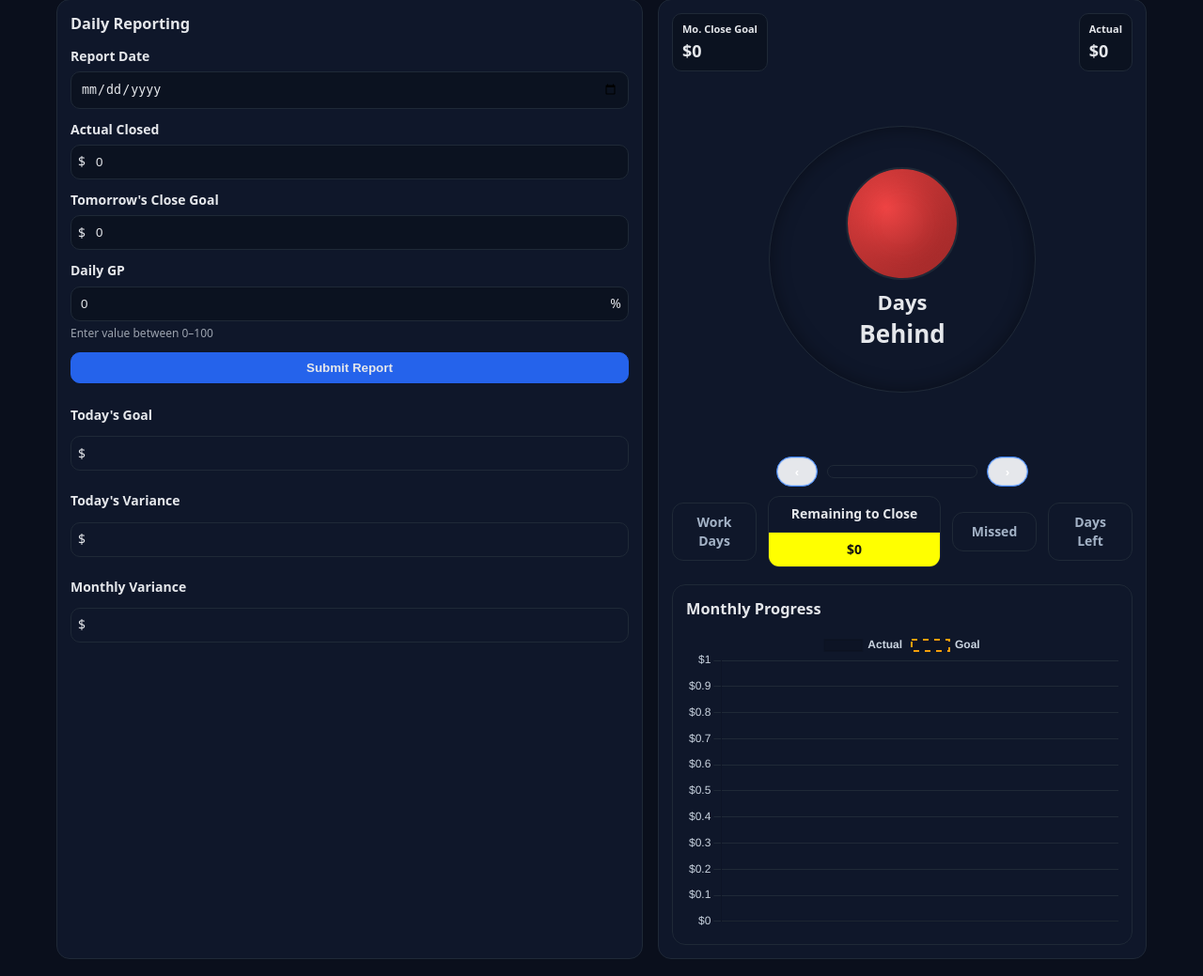
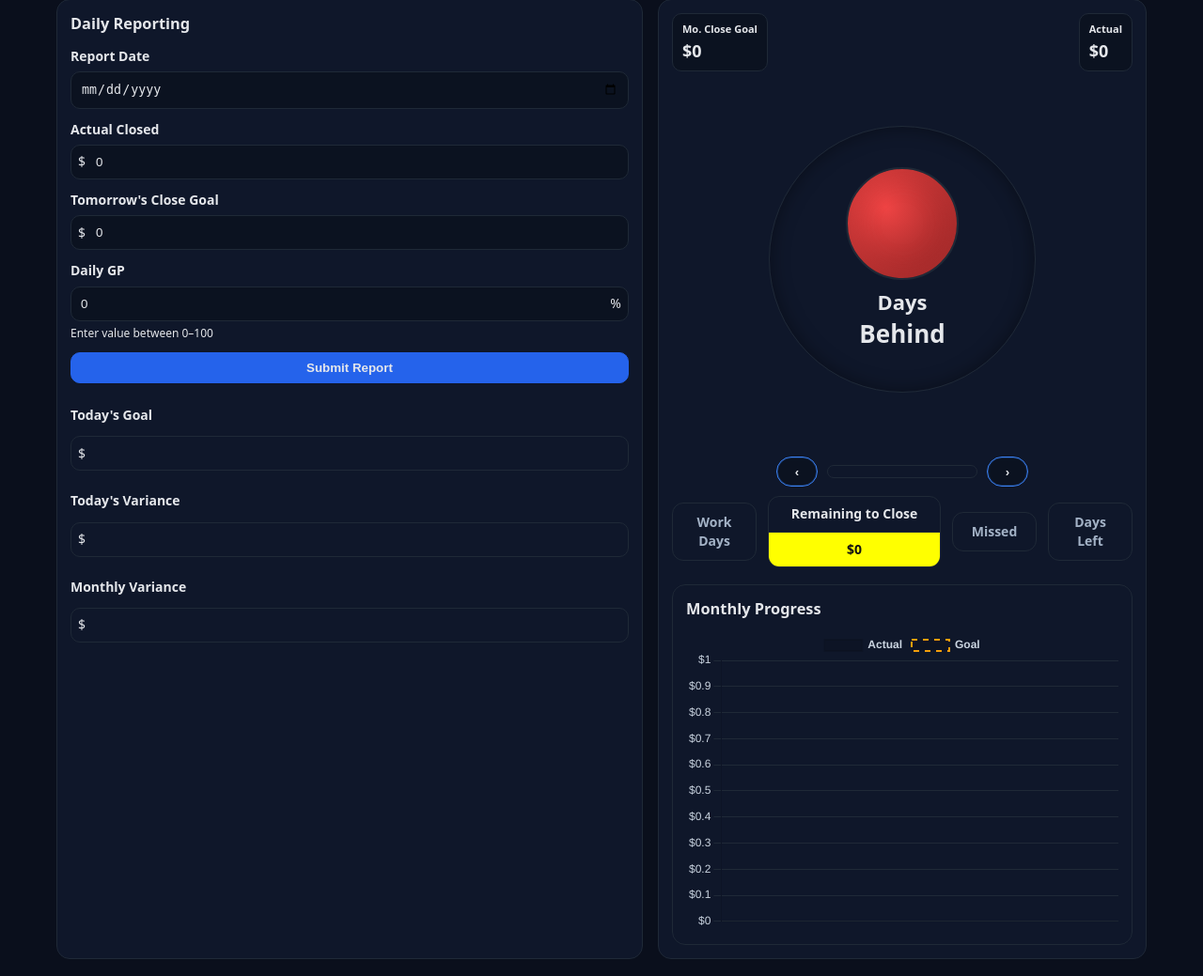
Before and after one commit to Mike-McMahon-11/auto_repair_task_flow, a Python web app: template templates/admin_day_end.html in a window 1280 px wide. Shown: the part 78-1117 px from the top of the page at 94% size. Run offline with Jinja, Linux system fonts and the light colour scheme; the template is opened without the code that fills it, so the values that code supplies are empty.

Commit message:
Day-End page UX 6

```diff
--- a/templates/admin_day_end.html
+++ b/templates/admin_day_end.html
@@ -248,7 +248,7 @@
     label{display:block; margin:12px 0 6px;  color:var(--text); font-weight:700}
     .input, textarea, select{width:100%; padding:10px; border-radius:10px; border:1px solid var(--line); background:var(--elev); color:var(--text)}
     input::placeholder, textarea::placeholder{ color:var(--text)}
-    .note{font-size:12px; color:#9ca3af; margin-top:4px}
+    .note{font-size:12px; color:var(--text); margin-top:4px}
     .btn.primary{background:#2563eb; border-color:#2563eb}
 
     .affix{position:relative}
@@ -285,7 +285,7 @@
     .center .label small{display:block; font-size:22px}
 
     .monthbar{margin-top:10px; display:flex; align-items:center; justify-content:center; gap:10px}
-    .monthbtn{width:44px; height:32px; border-radius:999px; background:var(--text); border:1px solid #3b82f6; color:#fff; font-weight:900; display:grid; place-items:center; cursor:pointer; box-shadow:0 0 0 1px rgba(59,130,246,.25) inset}
+    .monthbtn{width:44px; height:32px; border-radius:999px; background:var(--elev); border:1px solid #3b82f6; color:var(--text); font-weight:900; display:grid; place-items:center; cursor:pointer; box-shadow:0 0 0 1px rgba(59,130,246,.25) inset}
     .monthbtn:hover{filter:brightness(1.12)}
     .monthpill{background:var(--surface); border:1px solid var(--line); padding:6px 10px; border-radius:10px; font-weight:800; min-width:160px; text-align:center}
 
```
